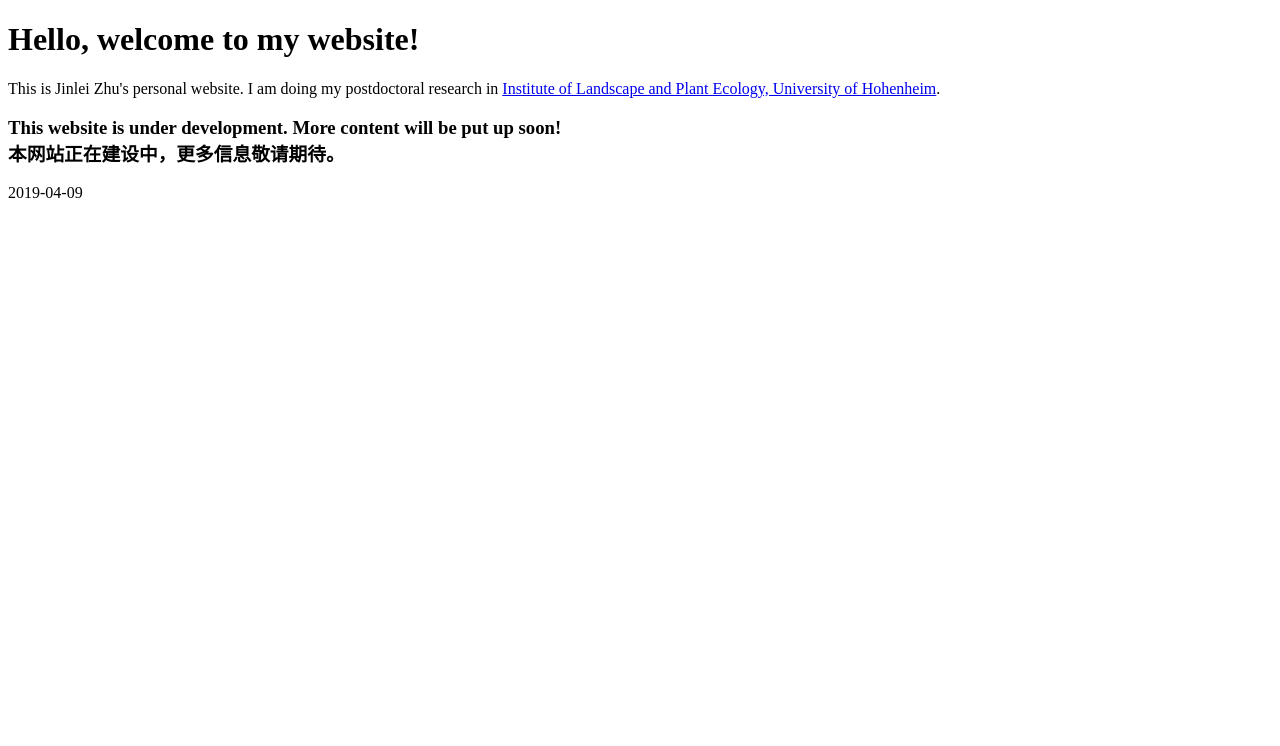
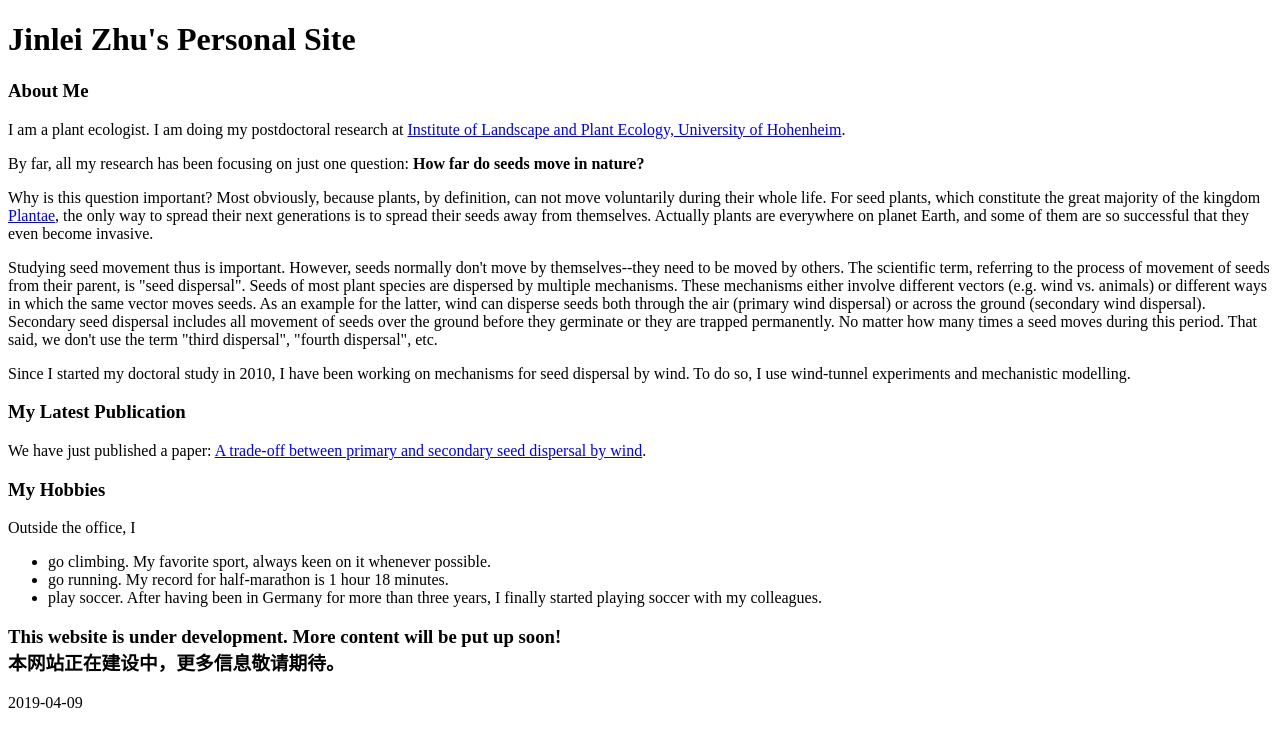
Before and after one commit to jinleizhu/jinleizhu.github.io, a plain HTML site: page index.html in a window 1280 px wide. Drawn offline with Linux system fonts and the light colour scheme.

```diff
--- a/index.html
+++ b/index.html
@@ -2,12 +2,27 @@
 <html>
   <head>
     <meta charset="utf-8">
-    <title>Jinlei Zhu's personal page | 朱金雷</title>
+    <title>Jinlei Zhu's personal site | 朱金雷</title>
   </head>
 
   <body>
-    <h1>Hello, welcome to my website!</h1>
-    <p>This is Jinlei Zhu's personal website. I am doing my postdoctoral research in <a href="https://ecology.uni-hohenheim.de/" title="Institute of Landscape and Plant Ecology" target="_blank">Institute of Landscape and Plant Ecology, University of Hohenheim</a>.</p>
+    <h1>Jinlei Zhu's Personal Site</h1>
+    <h3>About Me</h3>
+    <p>I am a plant ecologist. I am doing my postdoctoral research at <a href="https://ecology.uni-hohenheim.de/" title="Institute of Landscape and Plant Ecology" target="_blank">Institute of Landscape and Plant Ecology, University of Hohenheim</a>.</p>
+    <p>By far, all my research has been focusing on just one question: <strong>How far do seeds move in nature?</strong> </p>
+    <p>Why is this question important? Most obviously, because plants, by definition, can not move voluntarily during their whole life. For seed plants, which constitute the great majority of the kingdom <a href="https://en.wikipedia.org/wiki/Plant" title="plant" target="_blank">Plantae</a>, the only way to spread their next generations is to spread their seeds away from themselves. Actually plants are everywhere on planet Earth, and some of them are so successful that they even become invasive.</p>
+    <p>Studying seed movement thus is important. However, seeds normally don't move by themselves--they need to be moved by others. The scientific term, referring to the process of movement of seeds from their parent, is "seed dispersal". Seeds of most plant species are dispersed by multiple mechanisms. These mechanisms either involve different vectors (e.g. wind vs. animals) or different ways in which the same vector moves seeds. As an example for the latter, wind can disperse seeds both through the air (primary wind dispersal) or across the ground (secondary wind dispersal). Secondary seed dispersal includes all movement of seeds over the ground before they germinate or they are trapped permanently. No matter how many times a seed moves during this period. That said, we don't use the term "third dispersal", "fourth dispersal", etc. </p>
+    <p>Since I started my doctoral study in 2010, I have been working on mechanisms for seed dispersal by wind. To do so, I use wind-tunnel experiments and mechanistic modelling.</p>
+    <h3>My Latest Publication</h3>
+    <p>We have just published a paper: <a href="https://rdcu.be/buWye" title="paper in Plant Ecology" target="_blank">A trade-off between primary and secondary seed dispersal by wind</a>.</P>
+    <h3>My Hobbies</h3>
+    <p>Outside the office, I
+      <ul>
+	<li>go climbing. My favorite sport, always keen on it whenever possible.</li>
+	<li>go running. My record for half-marathon is 1 hour 18 minutes.</li>
+	<li>play soccer. After having been in Germany for more than three years, I finally started playing soccer with my colleagues.</li>
+      </ul>
+    </p>
     <h3>This website is under development. More content will be put up soon!<br>
       本网站正在建设中，更多信息敬请期待。</h3>
 
```
Also changed, not shown: 1 other file.
